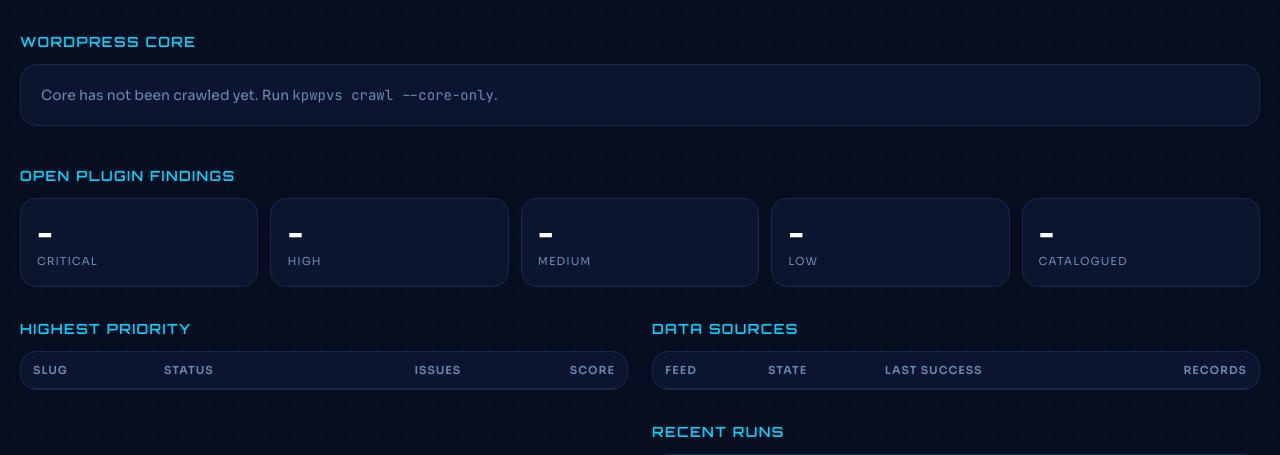
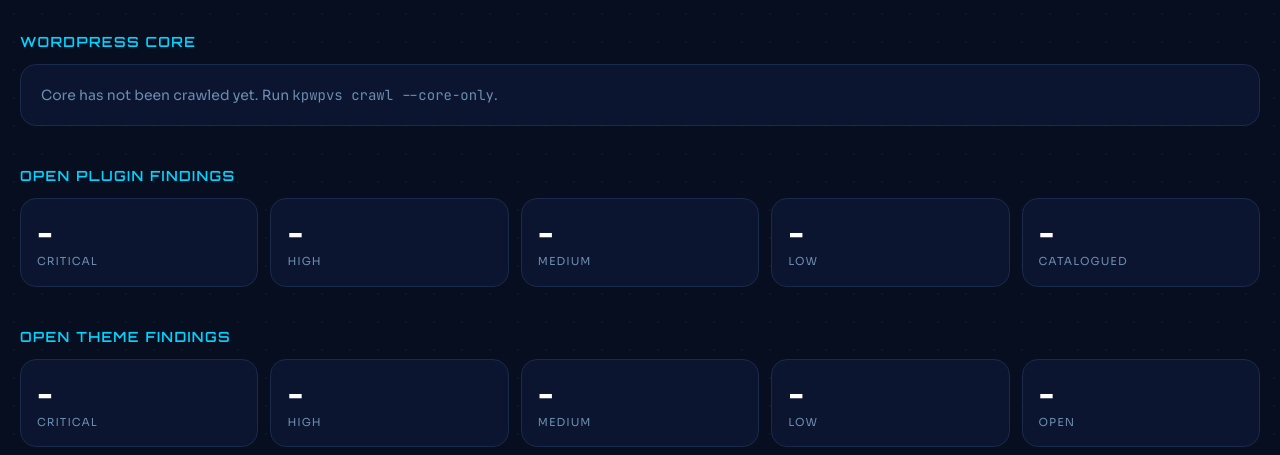
Before and after one commit to kpirnie/kp-wp-vulnscan, a FastAPI app: template kpwpvs/web/templates/dashboard.html in a window 1280 px wide. Shown: the top 455 px of the page. Run offline with FastAPI, Linux system fonts and the light colour scheme; the template is opened without the code that fills it, so the values that code supplies are empty; style sheets or scripts are compiled from the project's sources; parts of the project's set-up code (start-up, migrations or seed data) failed here and were passed over.

Commit message:
Show theme findings separately in the dashboard and findings filter

```diff
--- a/kpwpvs/web/routes/dashboard.py
+++ b/kpwpvs/web/routes/dashboard.py
@@ -93,13 +93,19 @@
             .all()
         )
 
-    # open plugin findings by severity
+    # open plugin and theme findings by severity, kept apart
     severity_rows = session.execute(
-        select(Finding.severity, func.count())
+        select(Software.software_type, Finding.severity, func.count())
+        .join(Software, Software.id == Finding.software_id)
         .where(Finding.status.in_(OPEN_STATUSES), Finding.software_version_id.is_(None))
-        .group_by(Finding.severity)
+        .group_by(Software.software_type, Finding.severity)
     ).all()
-    severities = {severity.value: count for severity, count in severity_rows}
+    severities = {
+        severity.value: count for software_type, severity, count in severity_rows if software_type is SoftwareType.PLUGIN
+    }
+    theme_severities = {
+        severity.value: count for software_type, severity, count in severity_rows if software_type is SoftwareType.THEME
+    }
 
     # what the catalog holds
     catalog_rows = session.execute(
@@ -133,6 +139,8 @@
             "core_releases": core_releases,
             "severities": severities,
             "open_total": sum(severities.values()),
+            "theme_severities": theme_severities,
+            "theme_open_total": sum(theme_severities.values()),
             "catalog_rows": catalog_rows,
             "catalog_total": catalog_total,
             "priorities": priorities,
--- a/kpwpvs/web/routes/findings.py
+++ b/kpwpvs/web/routes/findings.py
@@ -26,6 +26,7 @@
     FindingStatus,
     Severity,
     Software,
+    SoftwareType,
     User,
     Vulnerability,
 )
@@ -63,7 +64,7 @@
     @param request: Request The incoming request
     @param severity: str Filter to one severity
     @param state: str Filter to one status, or open for the working set
-    @param kind: str Either plugin or core
+    @param kind: str Either plugin, theme, or core
     @param q: str Search the slug and the vulnerability title
     @param page: int Which page of results
     @param session: Session The request's database session
@@ -79,11 +80,19 @@
         .join(Vulnerability, Vulnerability.id == Finding.vulnerability_id)
     )
 
-    # core findings name a release, plugin findings do not
+    # core findings name a release, plugin and theme findings do not
     if kind == "core":
         statement = statement.where(Finding.software_version_id.is_not(None))
+    elif kind == "theme":
+        statement = statement.where(
+            Finding.software_version_id.is_(None),
+            Software.software_type == SoftwareType.THEME,
+        )
     else:
-        statement = statement.where(Finding.software_version_id.is_(None))
+        statement = statement.where(
+            Finding.software_version_id.is_(None),
+            Software.software_type == SoftwareType.PLUGIN,
+        )
 
     # the working set is anything nobody has closed out
     if state == "open":
--- a/kpwpvs/web/templates/dashboard.html
+++ b/kpwpvs/web/templates/dashboard.html
@@ -57,6 +57,21 @@
   <a href="/software" class="kp-card p-4 hover:border-brand transition-colors">
     <div class="font-brand text-3xl font-extrabold text-white">{{ catalog_total|number }}</div>
     <div class="text-[11px] uppercase tracking-[.09em] text-dim mt-0.5">Catalogued</div>
+  </a>
+</div>
+
+<h2 class="font-brand text-sm uppercase tracking-[.1em] text-cyan mt-10 mb-3">Open theme findings</h2>
+<div class="grid grid-cols-2 md:grid-cols-5 gap-3">
+  {% for level in ['critical','high','medium','low'] %}
+  <a href="/findings?kind=theme&severity={{ level }}" class="kp-card p-4 hover:border-brand transition-colors
+     {% if level == 'critical' and theme_severities.get('critical') %}border-sev-critical{% endif %}">
+    <div class="font-brand text-3xl font-extrabold {% if level == 'critical' and theme_severities.get('critical') %}text-sev-critical{% else %}text-white{% endif %}">{{ theme_severities.get(level, 0)|number }}</div>
+    <div class="text-[11px] uppercase tracking-[.09em] text-dim mt-0.5">{{ level }}</div>
+  </a>
+  {% endfor %}
+  <a href="/findings?kind=theme" class="kp-card p-4 hover:border-brand transition-colors">
+    <div class="font-brand text-3xl font-extrabold text-white">{{ theme_open_total|number }}</div>
+    <div class="text-[11px] uppercase tracking-[.09em] text-dim mt-0.5">Open</div>
   </a>
 </div>
 
--- a/kpwpvs/web/templates/findings.html
+++ b/kpwpvs/web/templates/findings.html
@@ -12,7 +12,8 @@
   <div>
     <label class="block text-[11px] uppercase tracking-wider text-dim mb-1">Kind</label>
     <select class="kp-input" name="kind">
-      <option value="plugin" {{ 'selected' if kind == 'plugin' }}>Plugins &amp; themes</option>
+      <option value="plugin" {{ 'selected' if kind == 'plugin' }}>Plugins</option>
+      <option value="theme" {{ 'selected' if kind == 'theme' }}>Themes</option>
       <option value="core" {{ 'selected' if kind == 'core' }}>Core releases</option>
     </select>
   </div>
```
